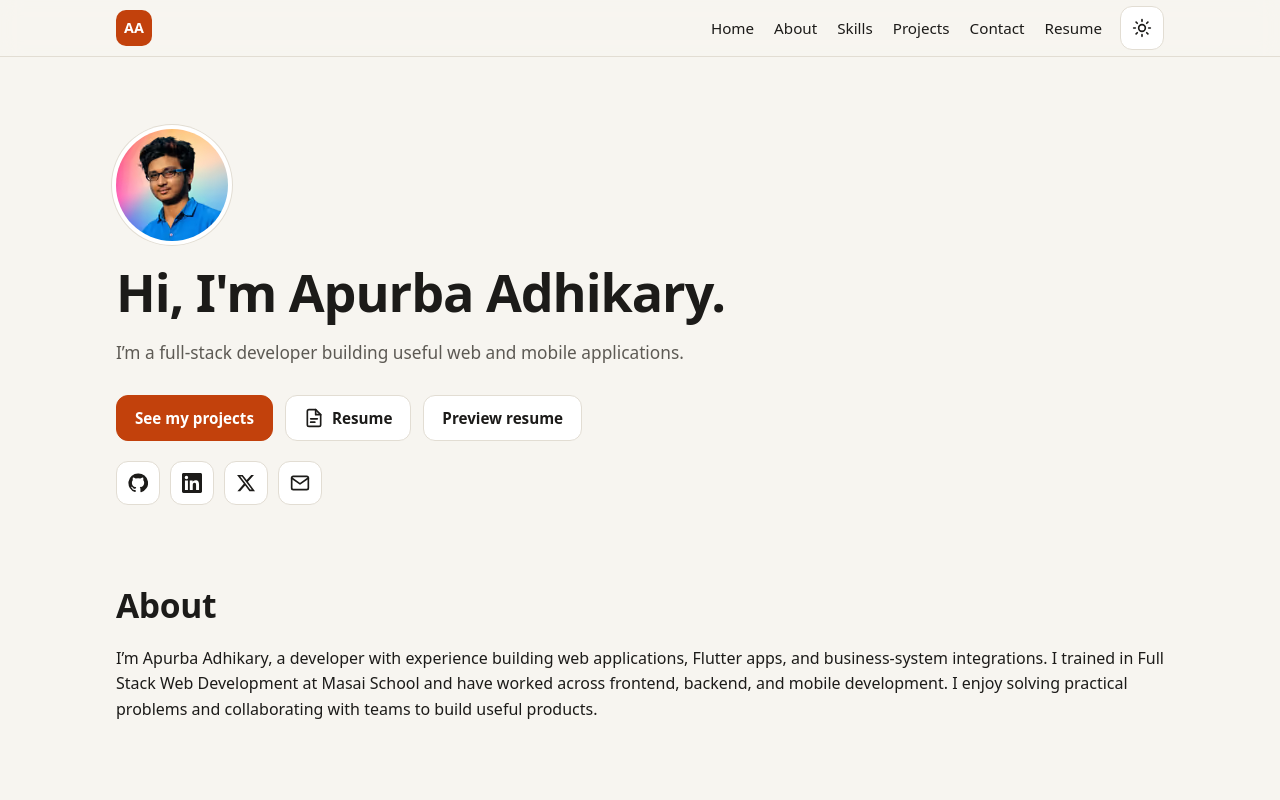
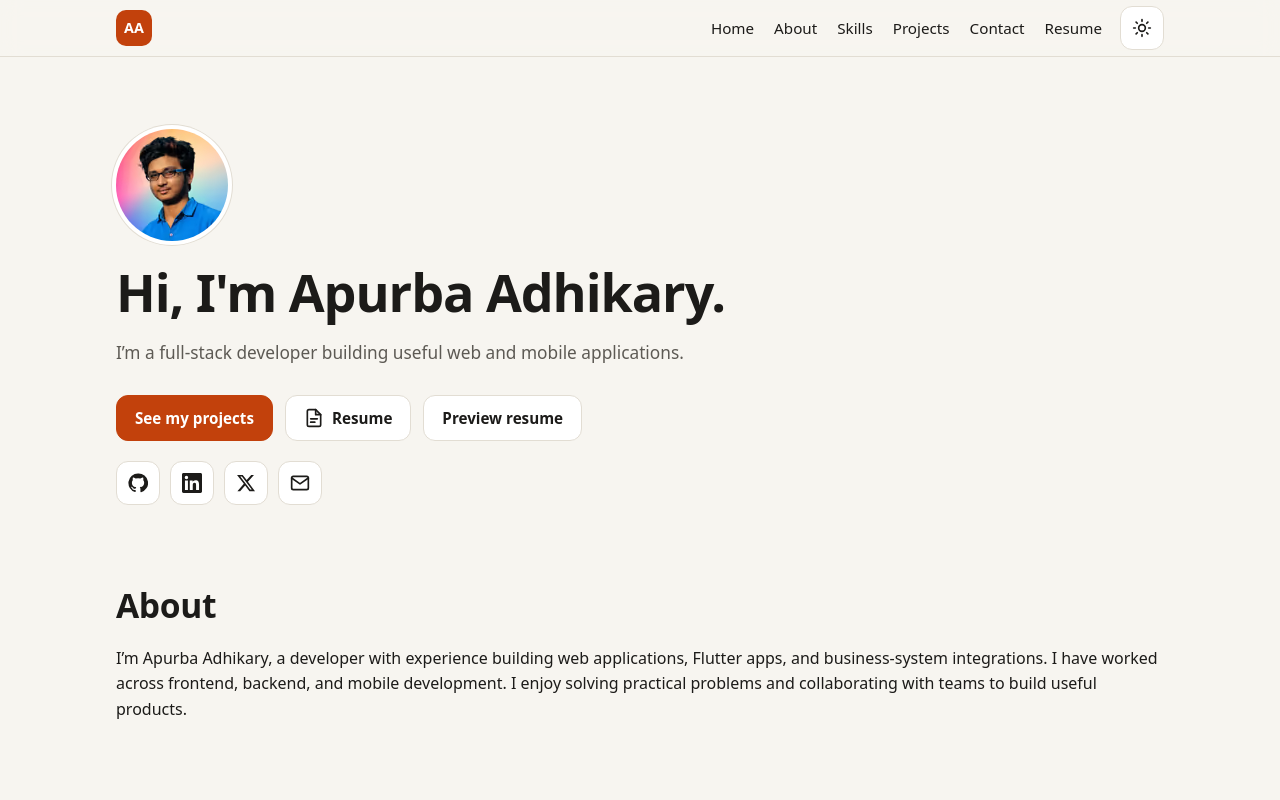
Before and after one commit to itsApurba/itsApurba.github.io, a React (Vite) app: page / in a window 1280 px wide. Shown: the top 800 px of the page. Built offline with nearby package versions, Linux system fonts and the light colour scheme.

Commit message:
Keep About focused on professional experience without school reference

```diff
--- a/src/data/site.js
+++ b/src/data/site.js
@@ -18,7 +18,7 @@ export const profile = {
   intro:
     "I’m a full-stack developer building useful web and mobile applications.",
   about:
-    "I’m Apurba Adhikary, a developer with experience building web applications, Flutter apps, and business-system integrations. I trained in Full Stack Web Development at Masai School and have worked across frontend, backend, and mobile development. I enjoy solving practical problems and collaborating with teams to build useful products.",
+    "I’m Apurba Adhikary, a developer with experience building web applications, Flutter apps, and business-system integrations. I have worked across frontend, backend, and mobile development. I enjoy solving practical problems and collaborating with teams to build useful products.",
 };
 
 export const links = {
```
Also changed, not shown: 1 other file (tests, documents, lock files or other folders).
